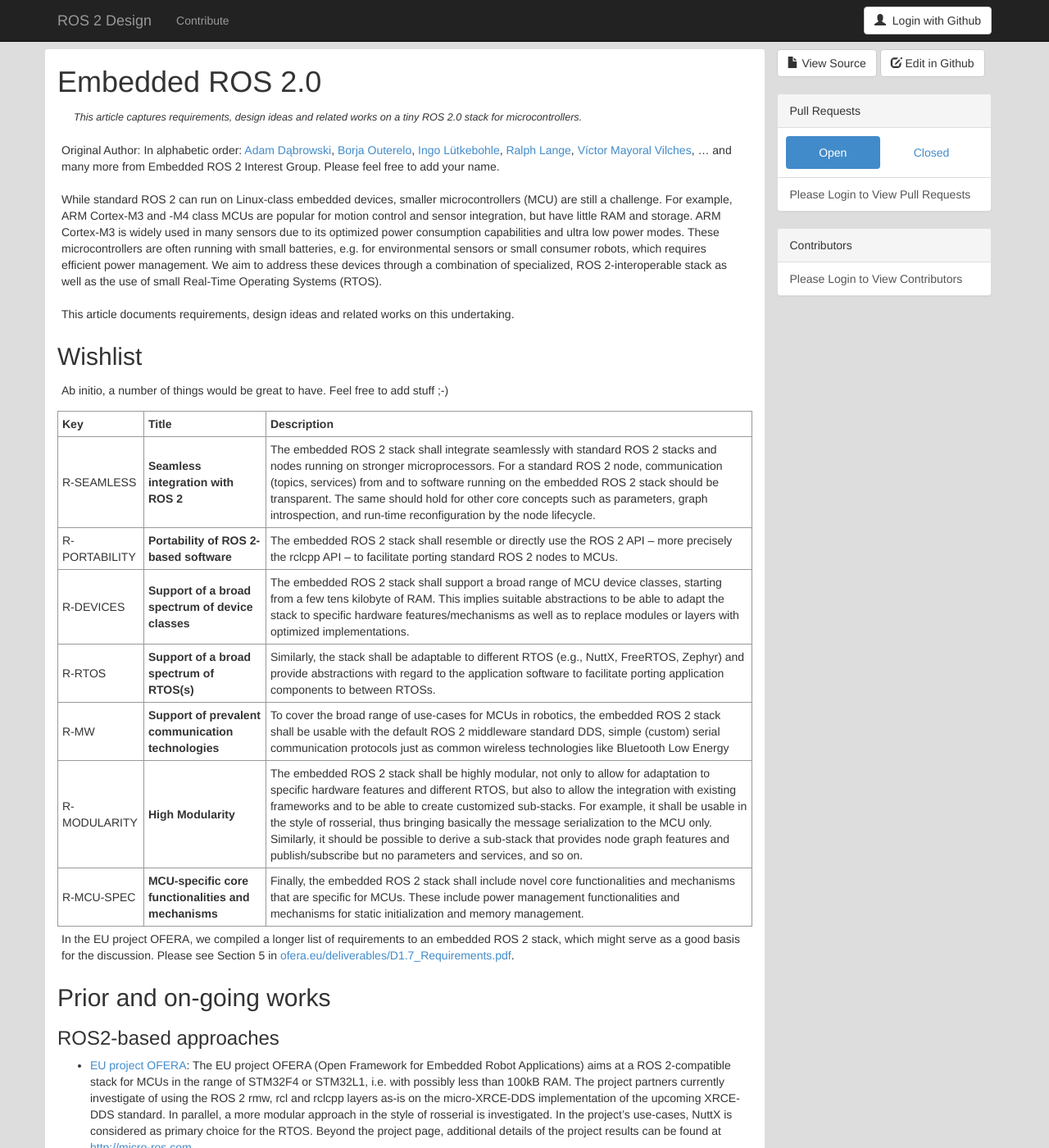
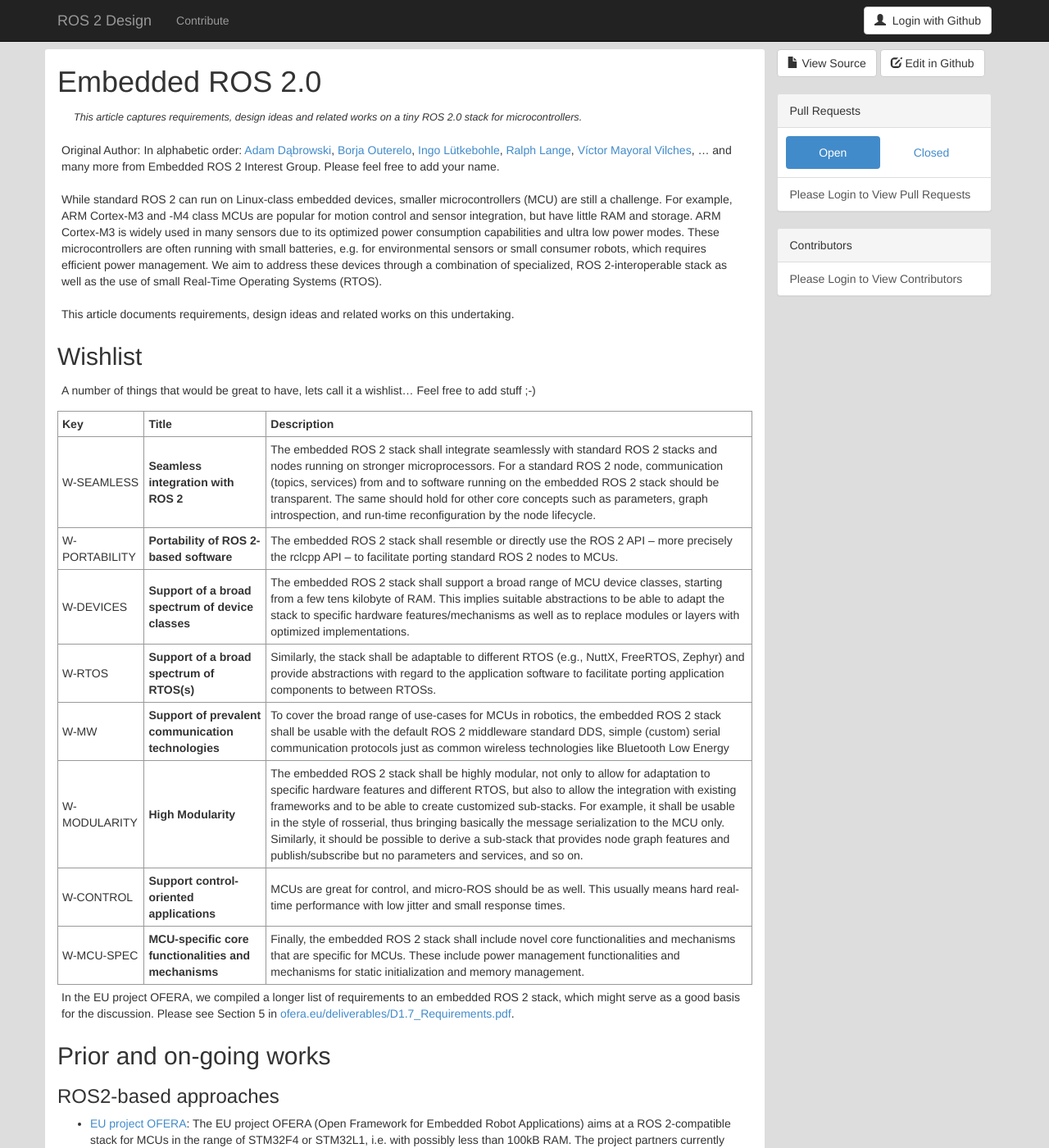
Before and after one commit to ros2/design, a Jekyll site: the page built from articles/embedded.md, in a window 1280 px wide and 1400 px high. Shown: the whole window at 82% size. Built offline with Jekyll 4.4.1, drawn with Linux system fonts in a browser that asks for light colours; nearby versions of some CDN libraries.

Commit message:
also mark the items as 'wish' (with a w), instead of 'r' for requirement

```diff
--- a/articles/embedded.md
+++ b/articles/embedded.md
@@ -23,17 +23,18 @@
 
 ## Wishlist
 
-Ab initio, a number of things would be great to have. Feel free to add stuff ;-)
+A number of things that would be great to have, lets call it a wishlist... Feel free to add stuff ;-)
 
 | Key | Title | Description |
 |-----|-------|-------------|
-| R-SEAMLESS | **Seamless integration with ROS&nbsp;2** | The embedded ROS 2 stack shall integrate seamlessly with standard ROS 2 stacks and nodes running on stronger microprocessors. For a standard ROS 2 node, communication (topics, services) from and to software running on the embedded ROS 2 stack should be transparent. The same should hold for other core concepts such as parameters, graph introspection, and run-time reconfiguration by the node lifecycle.|
-| R-PORTABILITY | **Portability of ROS 2-based software** | The embedded ROS 2 stack shall resemble or directly use the ROS 2 API -- more precisely the rclcpp API -- to facilitate porting standard ROS 2 nodes to MCUs. |
-| R-DEVICES | **Support of a broad spectrum of device classes** | The embedded ROS 2 stack shall support a broad range of MCU device classes, starting from a few tens kilobyte of RAM. This implies suitable abstractions to be able to adapt the stack to specific hardware features/mechanisms as well as to replace modules or layers with optimized implementations.|
-| R-RTOS | **Support of a broad spectrum of RTOS(s)** | Similarly, the stack shall be adaptable to different RTOS (e.g., NuttX, FreeRTOS, Zephyr) and provide abstractions with regard to the application software to facilitate porting application components to between RTOSs.|
-| R-MW | **Support of prevalent communication technologies** | To cover the broad range of use-cases for MCUs in robotics, the embedded ROS 2 stack shall be usable with the default ROS 2 middleware standard DDS, simple (custom) serial communication protocols just as common wireless technologies like Bluetooth Low Energy |
-| R-MODULARITY | **High Modularity** | The embedded ROS 2 stack shall be highly modular, not only to allow for adaptation to specific hardware features and different RTOS, but also to allow the integration with existing frameworks and to be able to create customized sub-stacks. For example, it shall be usable in the style of rosserial, thus bringing basically the message serialization to the MCU only. Similarly, it should be possible to derive a sub-stack that provides node graph features and publish/subscribe but no parameters and services, and so on.
-| R-MCU-SPEC | **MCU-specific core functionalities and mechanisms** | Finally, the embedded ROS 2 stack shall include novel core functionalities and mechanisms that are specific for MCUs. These include power management functionalities and mechanisms for static initialization and memory management.|
+| W-SEAMLESS | **Seamless integration with ROS&nbsp;2** | The embedded ROS 2 stack shall integrate seamlessly with standard ROS 2 stacks and nodes running on stronger microprocessors. For a standard ROS 2 node, communication (topics, services) from and to software running on the embedded ROS 2 stack should be transparent. The same should hold for other core concepts such as parameters, graph introspection, and run-time reconfiguration by the node lifecycle.|
+| W-PORTABILITY | **Portability of ROS 2-based software** | The embedded ROS 2 stack shall resemble or directly use the ROS 2 API -- more precisely the rclcpp API -- to facilitate porting standard ROS 2 nodes to MCUs. |
+| W-DEVICES | **Support of a broad spectrum of device classes** | The embedded ROS 2 stack shall support a broad range of MCU device classes, starting from a few tens kilobyte of RAM. This implies suitable abstractions to be able to adapt the stack to specific hardware features/mechanisms as well as to replace modules or layers with optimized implementations.|
+| W-RTOS | **Support of a broad spectrum of RTOS(s)** | Similarly, the stack shall be adaptable to different RTOS (e.g., NuttX, FreeRTOS, Zephyr) and provide abstractions with regard to the application software to facilitate porting application components to between RTOSs.|
+| W-MW | **Support of prevalent communication technologies** | To cover the broad range of use-cases for MCUs in robotics, the embedded ROS 2 stack shall be usable with the default ROS 2 middleware standard DDS, simple (custom) serial communication protocols just as common wireless technologies like Bluetooth Low Energy |
+| W-MODULARITY | **High Modularity** | The embedded ROS 2 stack shall be highly modular, not only to allow for adaptation to specific hardware features and different RTOS, but also to allow the integration with existing frameworks and to be able to create customized sub-stacks. For example, it shall be usable in the style of rosserial, thus bringing basically the message serialization to the MCU only. Similarly, it should be possible to derive a sub-stack that provides node graph features and publish/subscribe but no parameters and services, and so on.
+| W-CONTROL | **Support control-oriented applications**  | MCUs are great for control, and micro-ROS should be as well. This usually means hard real-time performance with low jitter and small response times. |
+| W-MCU-SPEC | **MCU-specific core functionalities and mechanisms** | Finally, the embedded ROS 2 stack shall include novel core functionalities and mechanisms that are specific for MCUs. These include power management functionalities and mechanisms for static initialization and memory management.|
 
 In the EU project OFERA, we compiled a longer list of requirements to an embedded ROS 2 stack, which might serve as a good basis for the discussion. Please see Section 5 in [ofera.eu/deliverables/D1.7_Requirements.pdf](http://ofera.eu/deliverables/D1.7_Requirements.pdf).
 
```
